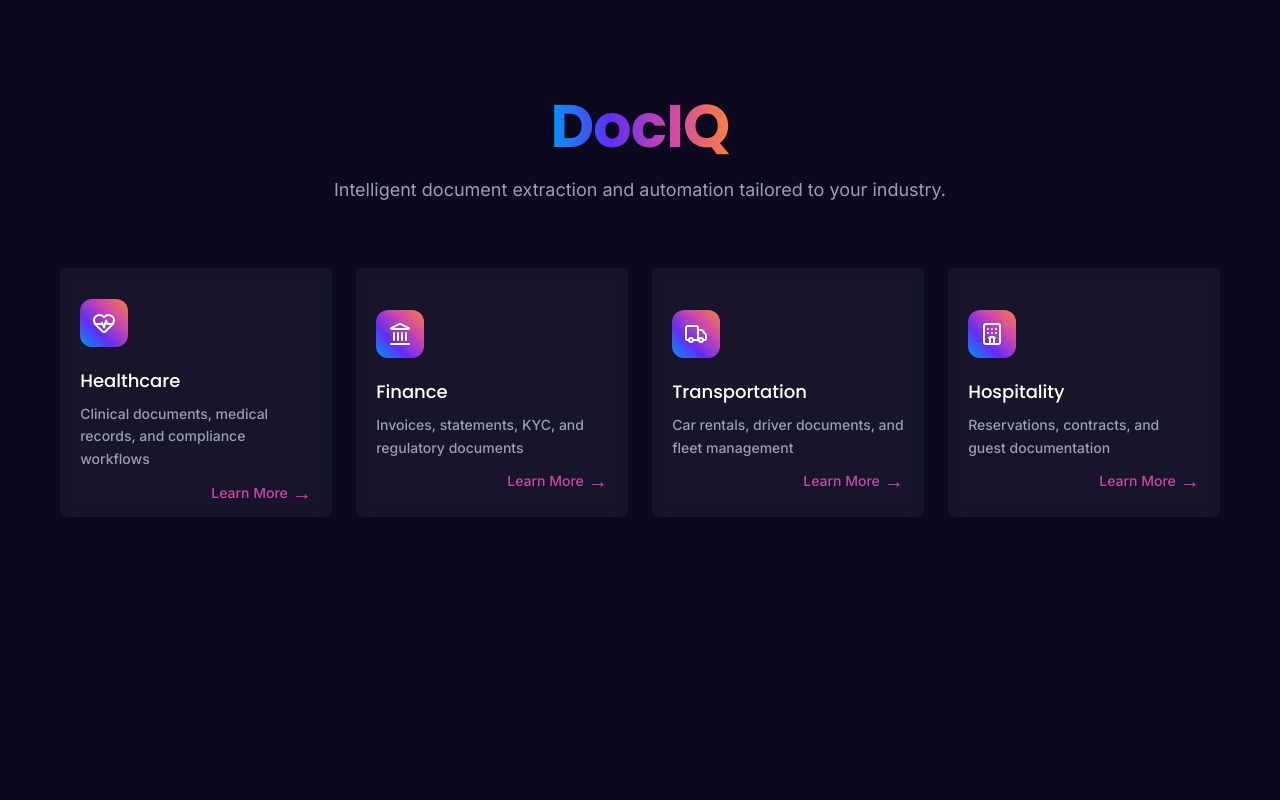
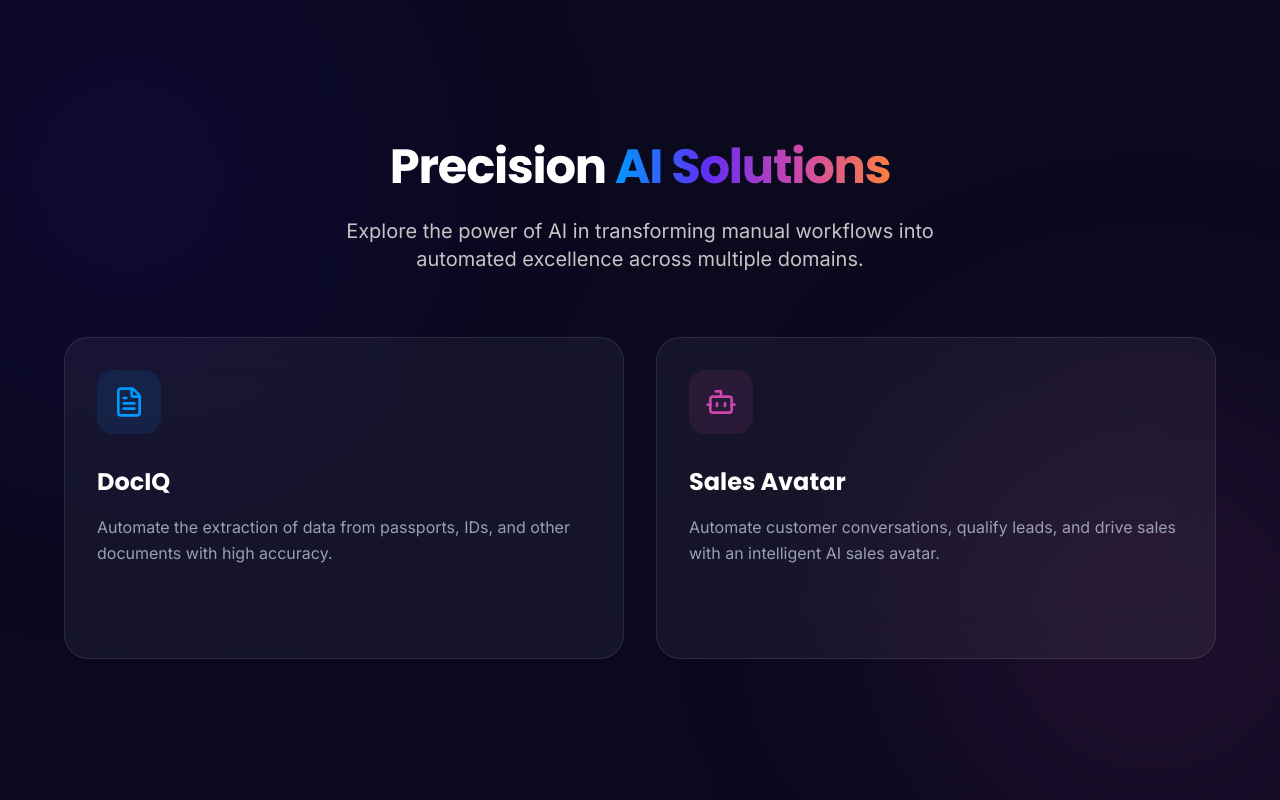
Before and after one commit to SamirKhansa/AI-Document-Processing2, a React (Vite) app: page / in a window 1280 px wide. Built offline with nearby package versions, Linux system fonts and the light colour scheme; what mobile-drag-drop would draw is missing.

Commit message:
added the UseCases page and fixed some bugs

```diff
--- a/src/App.jsx
+++ b/src/App.jsx
@@ -7,12 +7,13 @@ import Layout from "./components/Layout";
 import HomePage from "./pages/HomePage";
 import DocumentResults from "./pages/DocumentResults";
 import ResultsSwitcher from "./pages/ResultsSwitcher";
-
+import UseCases from "./pages/UseCases";
 function App() {
   return (
     <Router>
       <Routes>
-        <Route path='/' element={<HomePage />} />
+        <Route path='/' element={<UseCases />} />
+        <Route path='/doc-iq' element={<HomePage />} />
         <Route path='/file-upload' element={<FileUploadPage />} />
         <Route path='/Results' element={<ResultsSwitcher />} />
       </Routes>
--- a/src/components/FileUploadComponent.jsx
+++ b/src/components/FileUploadComponent.jsx
@@ -18,6 +18,7 @@ import "./PrimeReactFileUpload.css";
 dayjs.extend(customParseFormat);
 
 function isExpired(dateStr) {
+  if (dateStr === "0000-00-00") return true; //since this counts as an invalid date
   const date = dayjs(dateStr, ["YYYY-MM-DD", "DD/MM/YYYY", "DD MM YYYY"], true); // true = strict
 
   if (!date.isValid()) return null;
@@ -26,7 +27,7 @@ function isExpired(dateStr) {
 }
 
 export default forwardRef(function FileUploadComponent(
-  { industry, requiredDocuments },
+  { industry, business_name, requiredDocuments },
   ref,
 ) {
   const navigate = useNavigate();
@@ -56,6 +57,7 @@ export default forwardRef(function FileUploadComponent(
   // ];
   const fileUploadRef = useRef(null);
   const industry_name = industry;
+
   /////////////
   // Helper parsing functions
   ////////////
@@ -358,7 +360,7 @@ export default forwardRef(function FileUploadComponent(
       <div className='flex flex-col items-center justify-center mb-6'>
         <h1 className='text-xl sm:text-3xl md:text-4xl font-bold mb-2 text-center'>
           <span className='text-3xl sm:text-5xl bg-gradient-to-r from-(--color-core-indigo) to-(--color-signal-red) bg-clip-text text-transparent'>
-            {industry_name}
+            {business_name}
           </span>
         </h1>
         <p className='text-base text-[var(--color-text-secondary)] text-center max-w-xs sm:max-w-md md:max-w-lg lg:max-w-xl leading-relaxed'>
--- a/src/pages/FileUploadPage.jsx
+++ b/src/pages/FileUploadPage.jsx
@@ -31,6 +31,7 @@ export default function FileUploadPage() {
 
   // Extract industry from navigation state, default to "General"
   const industry = location.state?.industry || "General";
+  const business_name = location.state?.name || "General";
 
   // Define required documents for each industry
   const industryDocuments = {
@@ -420,6 +421,7 @@ export default function FileUploadPage() {
           <FileUploadComponent
             ref={uploaderRef}
             industry={industry}
+            business_name={business_name}
             requiredDocuments={requiredDocuments}
           />
         </div>
--- a/src/pages/HomePage.jsx
+++ b/src/pages/HomePage.jsx
@@ -3,23 +3,27 @@ import { HeartPulse, Landmark, Truck, Hotel } from "lucide-react";
 
 const industries = [
   {
-    name: "Healthcare",
+    name: "Hospital Al Hayat",
+    industry: "Healthcare",
     icon: HeartPulse,
     description:
       "Clinical documents, medical records, and compliance workflows",
   },
   {
-    name: "Finance",
+    name: "Qatar Venture Capital",
+    industry: "Finance",
     icon: Landmark,
     description: "Invoices, statements, KYC, and regulatory documents",
   },
   {
-    name: "Transportation",
+    name: "Doha Rent A Car",
+    industry: "Transportation",
     icon: Truck,
     description: "Car rentals, driver documents, and fleet management",
   },
   {
-    name: "Hospitality",
+    name: "The Grand Hotel",
+    industry: "Hospitality",
     icon: Hotel,
     description: "Reservations, contracts, and guest documentation",
   },
@@ -28,9 +32,9 @@ const industries = [
 export default function HomePage() {
   const navigate = useNavigate();
 
-  const handleSelectIndustry = (industry) => {
+  const handleSelectIndustry = (business_name, industry) => {
     navigate("/file-upload", {
-      state: { industry },
+      state: { name: business_name, industry: industry },
     });
   };
 
@@ -60,7 +64,9 @@ export default function HomePage() {
             return (
               <button
                 key={industry.name}
-                onClick={() => handleSelectIndustry(industry.name)}
+                onClick={() =>
+                  handleSelectIndustry(industry.name, industry.industry)
+                }
                 className='
                   group text-left rounded-2xl p-6
                   bg-white/5 backdrop-blur
--- a/src/pages/UseCases.jsx
+++ b/src/pages/UseCases.jsx
@@ -1,6 +1,12 @@
 import React from "react";
 import { useNavigate } from "react-router-dom";
-import { FileText, BrainCircuit, ShieldCheck } from "lucide-react";
+import {
+  FileText,
+  BrainCircuit,
+  ShieldCheck,
+  UserCircle,
+  Bot,
+} from "lucide-react";
 
 /**
  * UseCases Page - Displays 3 core business use cases with interactive cards.
@@ -11,29 +17,26 @@ const UseCases = () => {
   // Helper functions for each card's redirection logic
   const handleDocIQClick = () => {
     console.log("Navigating to DocIQ App...");
-    window.open(
-      "https://api-frontend-qc-01-b5hcdkguawepeecs.qatarcentral-01.azurewebsites.net/",
-      "_blank",
-      "noopener,noreferrer",
-    );
+    // window.open(
+    //   "https://api-frontend-qc-01-b5hcdkguawepeecs.qatarcentral-01.azurewebsites.net/",
+    //   "_blank",
+    //   "noopener,noreferrer",
+    // );
+    navigate("/doc-iq");
   };
 
-  const handleAIAnalysisClick = () => {
-    console.log("Navigating to AI Analysis App...");
-    window.open(
-      "https://api-frontend-qc-01-b5hcdkguawepeecs.qatarcentral-01.azurewebsites.net/",
-      "_blank",
-      "noopener,noreferrer",
-    );
-  };
+  // const handleAIAnalysisClick = () => {
+  //   console.log("Navigating to AI Analysis App...");
+  //   window.open(
+  //     "https://api-frontend-qc-01-b5hcdkguawepeecs.qatarcentral-01.azurewebsites.net/",
+  //     "_blank",
+  //     "noopener,noreferrer",
+  //   );
+  // };
 
-  const handleComplianceClick = () => {
+  const handleSalesAvatarClick = () => {
     console.log("Navigating to Regulatory Compliance App...");
-    window.open(
-      "https://api-frontend-qc-01-b5hcdkguawepeecs.qatarcentral-01.azurewebsites.net/",
-      "_blank",
-      "noopener,noreferrer",
-    );
+    navigate("/doc-iq");
   };
 
   const useCaseCards = [
@@ -49,23 +52,23 @@ const UseCases = () => {
       accentColor: "text-[var(--color-electric-blue)]",
       iconBg: "bg-[var(--color-electric-blue)]/10",
     },
+    // {
+    //   title: "Use Case 2",
+    //   description:
+    //     "Harness AI to analyze document patterns and provide actionable business intelligence.",
+    //   icon: <BrainCircuit className='w-8 h-8' />,
+    //   onClick: handleAIAnalysisClick,
+    //   hoverStyles:
+    //     "hover:bg-[var(--color-violet-blue)]/20 hover:border-[var(--color-violet-blue)]/50",
+    //   accentColor: "text-[var(--color-violet-blue)]",
+    //   iconBg: "bg-[var(--color-violet-blue)]/10",
+    // },
     {
-      title: "Use Case 2",
+      title: "Sales Avatar",
       description:
-        "Harness AI to analyze document patterns and provide actionable business intelligence.",
-      icon: <BrainCircuit className='w-8 h-8' />,
-      onClick: handleAIAnalysisClick,
-      hoverStyles:
-        "hover:bg-[var(--color-violet-blue)]/20 hover:border-[var(--color-violet-blue)]/50",
-      accentColor: "text-[var(--color-violet-blue)]",
-      iconBg: "bg-[var(--color-violet-blue)]/10",
-    },
-    {
-      title: "Use Case 3",
-      description:
-        "Ensure all processed documents meet international standards and safety protocols.",
-      icon: <ShieldCheck className='w-8 h-8' />,
-      onClick: handleComplianceClick,
+        "Automate customer conversations, qualify leads, and drive sales with an intelligent AI sales avatar.",
+      icon: <Bot className='w-8 h-8' />,
+      onClick: handleSalesAvatarClick,
       hoverStyles:
         "hover:bg-[var(--color-magenta)]/20 hover:border-[var(--color-magenta)]/50",
       accentColor: "text-[var(--color-magenta)]",
@@ -96,7 +99,7 @@ const UseCases = () => {
           </p>
         </div>
 
-        <div className='grid grid-cols-1 md:grid-cols-3 gap-8'>
+        <div className='grid grid-cols-1 md:grid-cols-2 gap-8 '>
           {useCaseCards.map((card, index) => (
             <div
               key={index}
```
